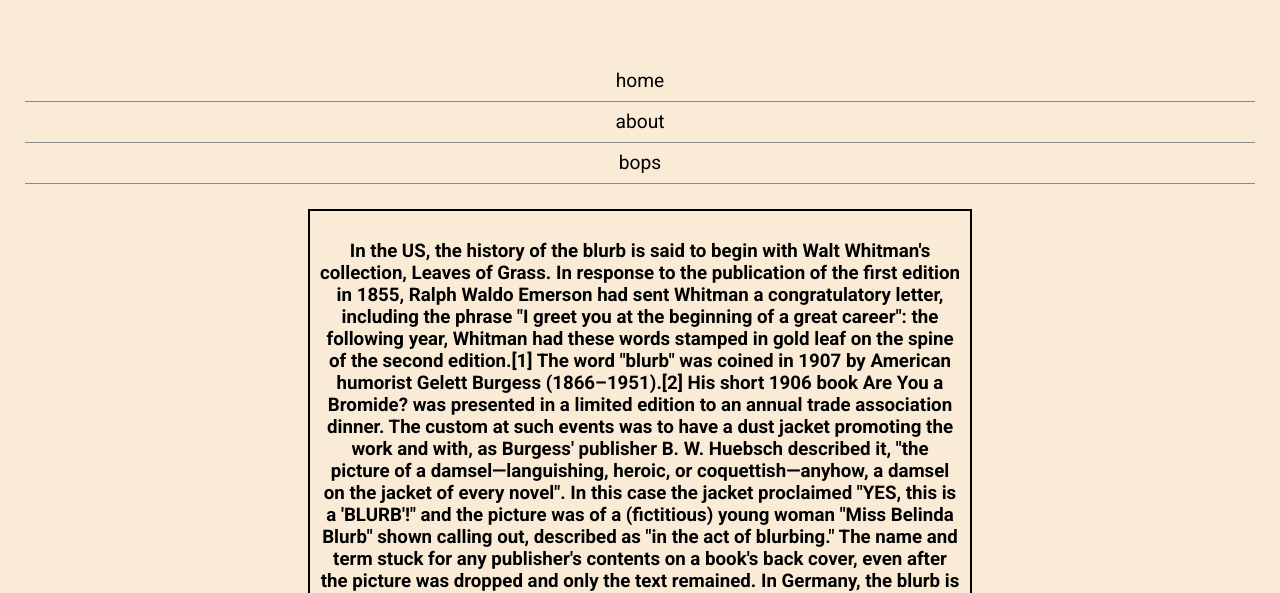
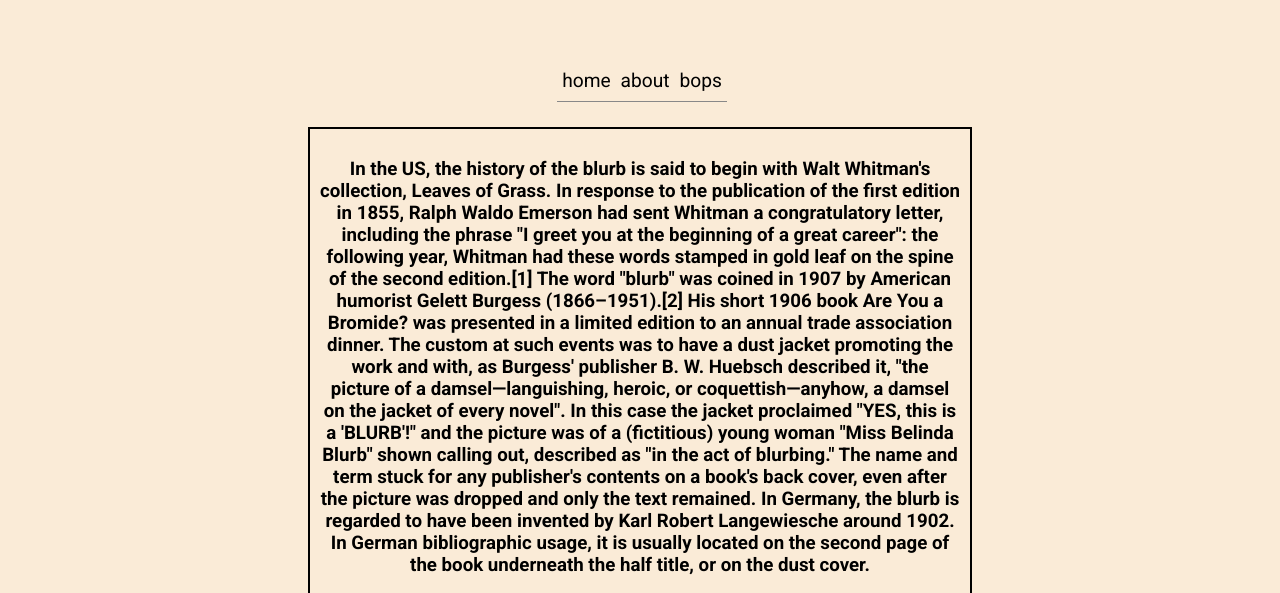
Before and after one commit to inflea/inflea.github.io, a plain HTML site: page index.html in a window 1280 px wide. Shown: the part 188-781 px from the top of the page. Drawn offline with Linux system fonts and the light colour scheme.

Commit message:
Update style.css

```diff
--- a/style.css
+++ b/style.css
@@ -51,8 +51,9 @@ header, .mxcw {
 }
 
 .nav a {
-      text-decoration: none;
-      color: #FF0000;
+  text-decoration: none;
+  color: #FF0000;
+  transition: .3s background-color;
     }
 
 .nav li {
@@ -65,10 +66,11 @@ header, .mxcw {
   text-align: center;
   color: black;
   background-color: transparent;
-  display: block;
+  display: inline-block;
   width: auto;
   text-align: center;
   max-width: 100%;
+  margin-right: -4px;
 }
 
 .nav {
```
